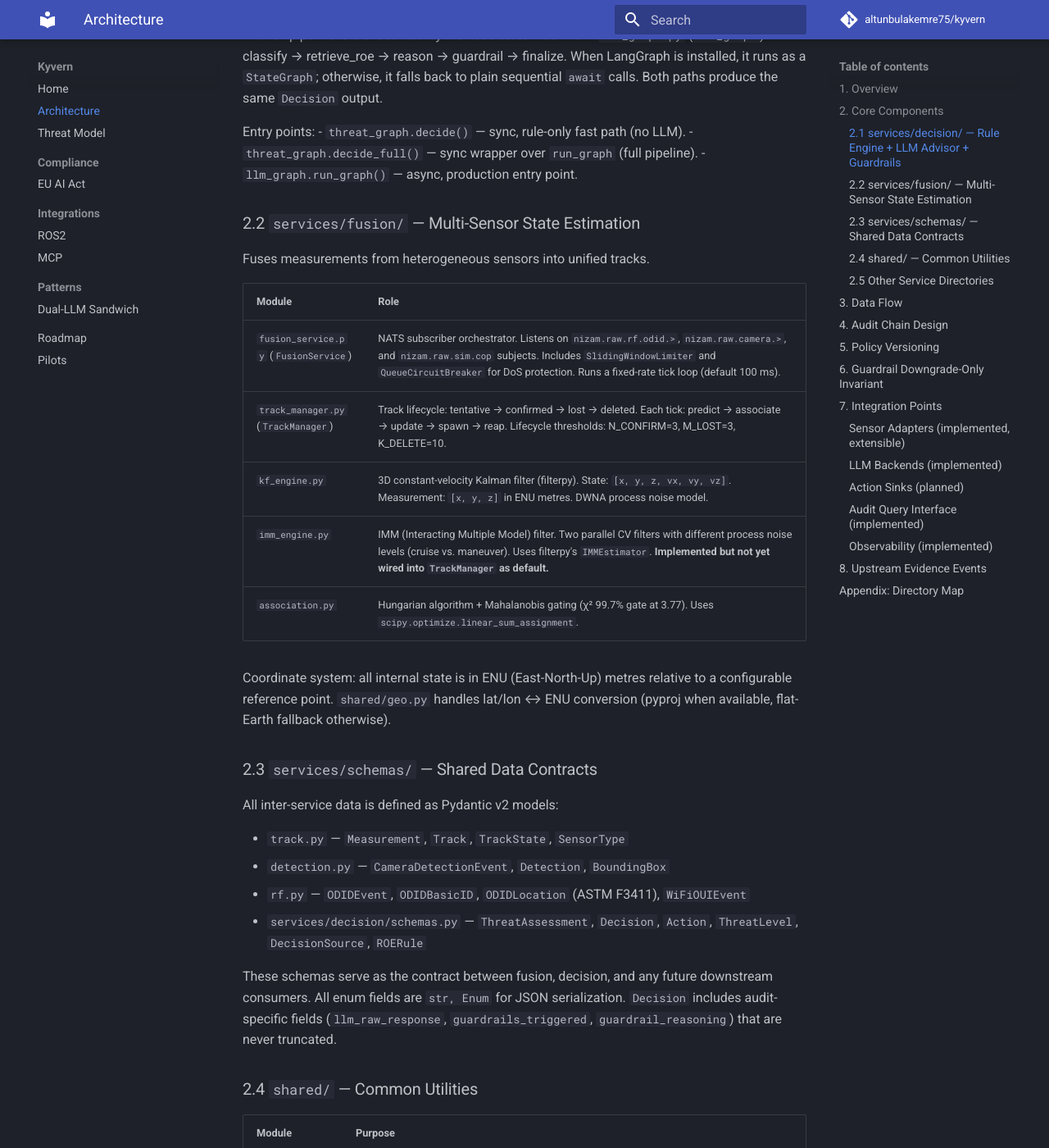
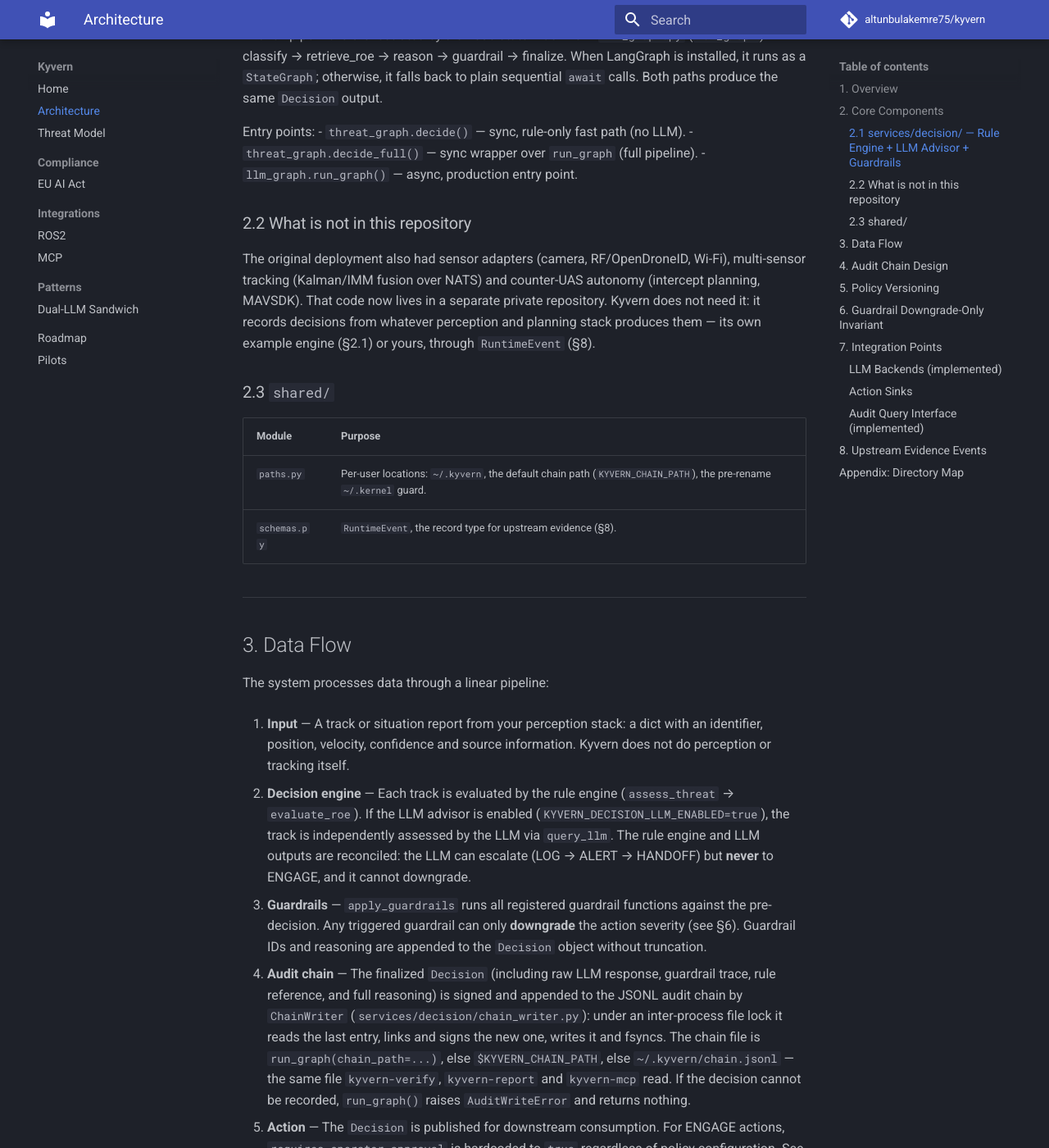
Before and after one commit to altunbulakemre75/kernel, an MkDocs documentation site: the page built from docs/architecture.md, in a window 1280 px wide and 1400 px high, scrolled down 1182 px. Shown: the whole window at 82% size. Built offline with MkDocs 1.6.1 and Material for MkDocs 9.7.7, drawn with Linux system fonts in a browser that asks for light colours; comment, search, counter and statistics services are not loaded; some of the changed text lies outside the part shown.

Commit message:
docs: drop the moved counter-UAS components from the architecture and install docs
architecture.md: the fusion, schemas, autonomy and detector sections become
one "What is not in this repository" section and an accurate shared/
table; the sensor and fusion steps of the data flow become one Input step;
the sensor-adapter and observability subsections go; the ROS2 action sink
describes the existing bridge; the directory map matches the tree. README
drops the fusion extra; CHANGELOG lists what moved.

Co-Authored-By: Claude Opus 5.5 <noreply@anthropic.com>

````diff
--- a/docs/architecture.md
+++ b/docs/architecture.md
@@ -43,63 +43,21 @@ Entry points:
 - `threat_graph.decide_full()` — sync wrapper over `run_graph` (full pipeline).
 - `llm_graph.run_graph()` — async, production entry point.
 
-### 2.2 `services/fusion/` — Multi-Sensor State Estimation
+### 2.2 What is not in this repository
 
-Fuses measurements from heterogeneous sensors into unified tracks.
+The original deployment also had sensor adapters (camera, RF/OpenDroneID,
+Wi-Fi), multi-sensor tracking (Kalman/IMM fusion over NATS) and counter-UAS
+autonomy (intercept planning, MAVSDK). That code now lives in a separate
+private repository. Kyvern does not need it: it records decisions from
+whatever perception and planning stack produces them — its own example
+engine (§2.1) or yours, through `RuntimeEvent` (§8).
 
-| Module | Role |
-|--------|------|
-| `fusion_service.py` (`FusionService`) | NATS subscriber orchestrator. Listens on `nizam.raw.rf.odid.>`, `nizam.raw.camera.>`, and `nizam.raw.sim.cop` subjects. Includes `SlidingWindowLimiter` and `QueueCircuitBreaker` for DoS protection. Runs a fixed-rate tick loop (default 100 ms). |
-| `track_manager.py` (`TrackManager`) | Track lifecycle: tentative → confirmed → lost → deleted. Each tick: predict → associate → update → spawn → reap. Lifecycle thresholds: N_CONFIRM=3, M_LOST=3, K_DELETE=10. |
-| `kf_engine.py` | 3D constant-velocity Kalman filter (filterpy). State: `[x, y, z, vx, vy, vz]`. Measurement: `[x, y, z]` in ENU metres. DWNA process noise model. |
-| `imm_engine.py` | IMM (Interacting Multiple Model) filter. Two parallel CV filters with different process noise levels (cruise vs. maneuver). Uses filterpy's `IMMEstimator`. **Implemented but not yet wired into `TrackManager` as default.** |
-| `association.py` | Hungarian algorithm + Mahalanobis gating (χ² 99.7% gate at 3.77). Uses `scipy.optimize.linear_sum_assignment`. |
-
-Coordinate system: all internal state is in ENU (East-North-Up) metres
-relative to a configurable reference point. `shared/geo.py` handles
-lat/lon ↔ ENU conversion (pyproj when available, flat-Earth fallback
-otherwise).
-
-### 2.3 `services/schemas/` — Shared Data Contracts
-
-All inter-service data is defined as Pydantic v2 models:
-
-- `track.py` — `Measurement`, `Track`, `TrackState`, `SensorType`
-- `detection.py` — `CameraDetectionEvent`, `Detection`, `BoundingBox`
-- `rf.py` — `ODIDEvent`, `ODIDBasicID`, `ODIDLocation` (ASTM F3411),
-  `WiFiOUIEvent`
-- `services/decision/schemas.py` — `ThreatAssessment`, `Decision`,
-  `Action`, `ThreatLevel`, `DecisionSource`, `ROERule`
-
-These schemas serve as the contract between fusion, decision, and any
-future downstream consumers. All enum fields are `str, Enum` for JSON
-serialization. `Decision` includes audit-specific fields
-(`llm_raw_response`, `guardrails_triggered`, `guardrail_reasoning`) that
-are never truncated.
-
-### 2.4 `shared/` — Common Utilities
+### 2.3 `shared/`
 
 | Module | Purpose |
 |--------|---------|
-| `clock.py` | Deterministic `Clock` / `FakeClock` protocol for testable time. Process-global `get_clock()` / `set_clock()` accessor pair. Also provides `Rng` protocol for seeded randomness. |
-| `geo.py` | Lat/lon ↔ ENU coordinate conversion. pyproj (accurate) or flat-Earth (fallback). |
-| `lifecycle.py` | `run_with_shutdown()` — SIGTERM/SIGINT graceful shutdown for async services. |
-| `heartbeat.py` | Lightweight orchestrator heartbeat client. Background daemon thread, zero external dependencies. |
-| `rate_limit.py` | `SlidingWindowLimiter` and `QueueCircuitBreaker` for sensor-level DoS protection. |
-| `logging_setup.py` | Structured logging configuration. |
-| `auth.py` | Authentication utilities. |
-
-### 2.5 Other Service Directories
-
-- `services/autonomy/` — Geofence enforcement (`geofence.py`,
-  `NoFlyZone`, `violates_geofence`), intercept planning
-  (`intercept_planner.py`), MAVSDK action sender (`mavsdk_sender.py`).
-  **Intercept planner and MAVSDK sender are implemented but not
-  integration-tested against real hardware.**
-- `services/detectors/` — Sensor adapters for camera and RF. Contains
-  camera calibration / bbox-to-position projection. **Detector modules
-  exist but are tightly coupled to the original deployment; generalization
-  is in progress.**
+| `paths.py` | Per-user locations: `~/.kyvern`, the default chain path (`KYVERN_CHAIN_PATH`), the pre-rename `~/.kernel` guard. |
+| `schemas.py` | `RuntimeEvent`, the record type for upstream evidence (§8). |
 
 ---
 
@@ -107,32 +65,23 @@ are never truncated.
 
 The system processes data through a linear pipeline:
 
-1. **Sensors** — External sensors (cameras, RF/ODID receivers, radar,
-   AIS) publish raw detection events to NATS subjects
-   (`nizam.raw.camera.*`, `nizam.raw.rf.odid.*`, etc.). Each event is a
-   JSON-serialized Pydantic model (`CameraDetectionEvent`, `ODIDEvent`,
-   etc.).
+1. **Input** — A track or situation report from your perception stack: a
+   dict with an identifier, position, velocity, confidence and source
+   information. Kyvern does not do perception or tracking itself.
 
-2. **Fusion** — `FusionService` subscribes to these subjects, converts
-   raw events into `Measurement` objects (with ENU coordinates and
-   per-sensor noise estimates), and feeds them to `TrackManager`.
-   TrackManager runs the predict-associate-update cycle per tick,
-   producing a list of `Track` objects with Kalman-filtered state
-   estimates.
-
-3. **Decision engine** — Each confirmed track is evaluated by the
+2. **Decision engine** — Each track is evaluated by the
    rule engine (`assess_threat` → `evaluate_roe`). If the LLM advisor
    is enabled (`KYVERN_DECISION_LLM_ENABLED=true`), the track is
    independently assessed by the LLM via `query_llm`. The rule engine
    and LLM outputs are reconciled: the LLM can escalate (LOG → ALERT
    → HANDOFF) but **never** to ENGAGE, and it cannot downgrade.
 
-4. **Guardrails** — `apply_guardrails` runs all registered guardrail
+3. **Guardrails** — `apply_guardrails` runs all registered guardrail
    functions against the pre-decision. Any triggered guardrail can only
    **downgrade** the action severity (see §6). Guardrail IDs and
    reasoning are appended to the `Decision` object without truncation.
 
-5. **Audit chain** — The finalized `Decision` (including raw LLM
+4. **Audit chain** — The finalized `Decision` (including raw LLM
    response, guardrail trace, rule reference, and full reasoning) is
    signed and appended to the JSONL audit chain by `ChainWriter`
    (`services/decision/chain_writer.py`): under an inter-process file
@@ -143,10 +92,9 @@ The system processes data through a linear pipeline:
    decision cannot be recorded, `run_graph()` raises `AuditWriteError`
    and returns nothing.
 
-6. **Action** — The `Decision` is published for downstream consumption.
+5. **Action** — The `Decision` is published for downstream consumption.
    For ENGAGE actions, `requires_operator_approval` is hardcoded to
-   `true` regardless of policy configuration. Action sinks are planned
-   (see §7).
+   `true` regardless of policy configuration. See §7 for action sinks.
 
 ---
 
@@ -258,16 +206,6 @@ reconciliation and can only bring it back down.
 
 ## 7. Integration Points
 
-### Sensor Adapters (implemented, extensible)
-- **RF/ODID** — ASTM F3411 (OpenDroneID) via NATS. Schema: `ODIDEvent`.
-- **Camera** — YOLO-family detectors with calibration-based
-  bbox-to-position projection. Schema: `CameraDetectionEvent`.
-- **Radar/AIS** — Schema defined (`SensorType.RADAR`, `SensorType.AIS`),
-  adapter stubs present. No production adapter yet.
-- Adding a new sensor type requires: (1) a Pydantic event schema in
-  `services/schemas/`, (2) a NATS callback in `FusionService` that
-  converts the event to `Measurement`, (3) an entry in `SensorType` enum.
-
 ### LLM Backends (implemented)
 - **Ollama** — Default for air-gapped deployments. Connects to
   `localhost:11434`, model configurable via `OLLAMA_MODEL` env
@@ -278,9 +216,10 @@ reconciliation and can only bring it back down.
 - **OpenAI** — Not yet implemented. `llm_client.py` is structured for
   adding a `_try_openai` step in the provider chain.
 
-### Action Sinks (planned)
-- **ROS2** — Planned adapter for publishing `Decision` as ROS2 messages.
-  Not yet implemented.
+### Action Sinks
+- **ROS2** — `services/integrations/ros2_bridge.py` publishes signed
+  Decisions as JSON on a ROS2 topic (`std_msgs/String`);
+  `ros2_subscriber_example.py` verifies them on the receiving side.
 - **Custom** — The `Decision` Pydantic model serializes to JSON. Any
   system that can consume JSON over NATS, HTTP, or direct import can act
   as a sink today.
@@ -291,14 +230,6 @@ reconciliation and can only bring it back down.
   JSONL audit chain: 5 tools (`query_events`, `get_event`, `get_stats`,
   `verify_chain`, `search_events`) and 4 `kyvern://` resources. It covers
   both Decisions and upstream RuntimeEvents — see §8.
-
-### Observability (implemented)
-- **Prometheus** — `FusionService` exports
-  `nizam_fusion_measurements_total`, `nizam_fusion_active_tracks`, and
-  `nizam_fusion_tick_ms` metrics. Decision layer metrics are planned.
-- **Structured logging** — via `shared/logging_setup.py`.
-- **Heartbeat** — `shared/heartbeat.py` provides orchestrator health
-  registration.
 
 ---
 
@@ -363,50 +294,39 @@ filter Decisions.
 
 ```
 kyvern/
+├── cli/
+│   ├── kyvern_anchor.py          # kyvern-anchor: RFC 3161 receipts for the chain head
+│   ├── kyvern_report.py          # kyvern-report: EU AI Act evidence PDF
+│   └── kyvern_verify.py          # kyvern-verify: offline chain, policy and anchor check
 ├── config/
 │   └── policies/
 │       └── default.yaml          # Decision policy rules (YAML)
+├── kyvern/
+│   ├── audit/store.py            # AuditChainStore: read, filter and verify the JSONL chain
+│   ├── mcp/                      # kyvern-mcp: read-only MCP server (tools, resources)
+│   └── sandwich/                 # Dual-LLM (privileged/quarantined) isolation
 ├── services/
-│   ├── autonomy/
-│   │   ├── geofence.py           # NoFlyZone, haversine_m, violates_geofence
-│   │   ├── intercept_planner.py  # Waypoint planning (implemented)
-│   │   ├── mavsdk_sender.py      # MAVSDK action sender (implemented)
-│   │   └── schemas.py            # Waypoint model
 │   ├── decision/
-│   │   ├── guardrails.py         # apply_guardrails, GuardrailResult
+│   │   ├── anchors.py            # Anchor protocol, receipts, check_anchors
+│   │   ├── audit_chain.py        # Sign/verify entries, keyring, policy binding, RuntimeEvent append
+│   │   ├── chain_writer.py       # ChainWriter: locked, fsynced appends
+│   │   ├── guardrails.py         # apply_guardrails, GuardrailResult, haversine_m
 │   │   ├── llm_advisor.py        # query_llm_advisor, reconcile
 │   │   ├── llm_client.py         # LLMResponse, query_llm, provider chain
 │   │   ├── llm_graph.py          # 5-node GraphState pipeline, run_graph
+│   │   ├── policy_loader.py      # load_policy, SHA-256 policy version id
+│   │   ├── rfc3161_anchor.py     # RFC 3161 timestamp authority client
 │   │   ├── roe.py                # load_roe, evaluate_roe
 │   │   ├── rules.py              # assess_threat, ThreatAssessment
 │   │   ├── sanitize.py           # sanitize_track_for_llm, UnsafeContent
 │   │   ├── schemas.py            # Decision, Action, ThreatLevel, ROERule
 │   │   └── threat_graph.py       # decide (sync), decide_full (sync wrapper)
-│   ├── detectors/
-│   │   ├── camera/               # Camera calibration + projection
-│   │   └── rf/                   # RF adapter stubs
-│   ├── fusion/
-│   │   ├── association.py        # Hungarian + Mahalanobis gating
-│   │   ├── fusion_service.py     # FusionService (NATS orchestrator)
-│   │   ├── imm_engine.py         # IMM filter (implemented, not default)
-│   │   ├── kf_engine.py          # 3D constant-velocity Kalman filter
-│   │   ├── model_matcher.py      # Entity model matching
-│   │   └── track_manager.py      # TrackManager lifecycle
-│   └── schemas/
-│       ├── detection.py          # CameraDetectionEvent, BoundingBox
-│       ├── rf.py                 # ODIDEvent, WiFiOUIEvent (ASTM F3411)
-│       └── track.py              # Track, Measurement, SensorType
+│   └── integrations/
+│       ├── ros2_bridge.py        # Publish signed Decisions on a ROS2 topic
+│       └── ros2_subscriber_example.py  # Verify them on the receiving side
 ├── shared/
-│   ├── auth.py                   # Authentication utilities
-│   ├── clock.py                  # Clock/FakeClock protocol
-│   ├── geo.py                    # Lat/lon ↔ ENU conversion
-│   ├── heartbeat.py              # Orchestrator heartbeat client
-│   ├── lifecycle.py              # Graceful shutdown (SIGTERM/SIGINT)
-│   ├── logging_setup.py          # Structured logging config
-│   ├── rate_limit.py             # SlidingWindowLimiter, CircuitBreaker
-│   └── utils.py                  # Misc helpers
-└── tests/
-    ├── conftest.py               # Shared fixtures (FakeClock, tracks, ROE)
-    ├── decision/                 # Decision layer tests
-    └── fusion/                   # Fusion layer tests
+│   ├── paths.py                  # ~/.kyvern, default chain path, ~/.kernel guard
+│   └── schemas.py                # RuntimeEvent
+├── scripts/                      # Demo chain generator, core-install smoke test
+└── tests/                        # audit, cli, decision, integrations, mcp, sandwich
 ```
````
Also changed, not shown: other parts of docs/architecture.md (+1 -1 lines), CHANGELOG.md (+10 -0 lines), README.md (+0 -1 lines).
